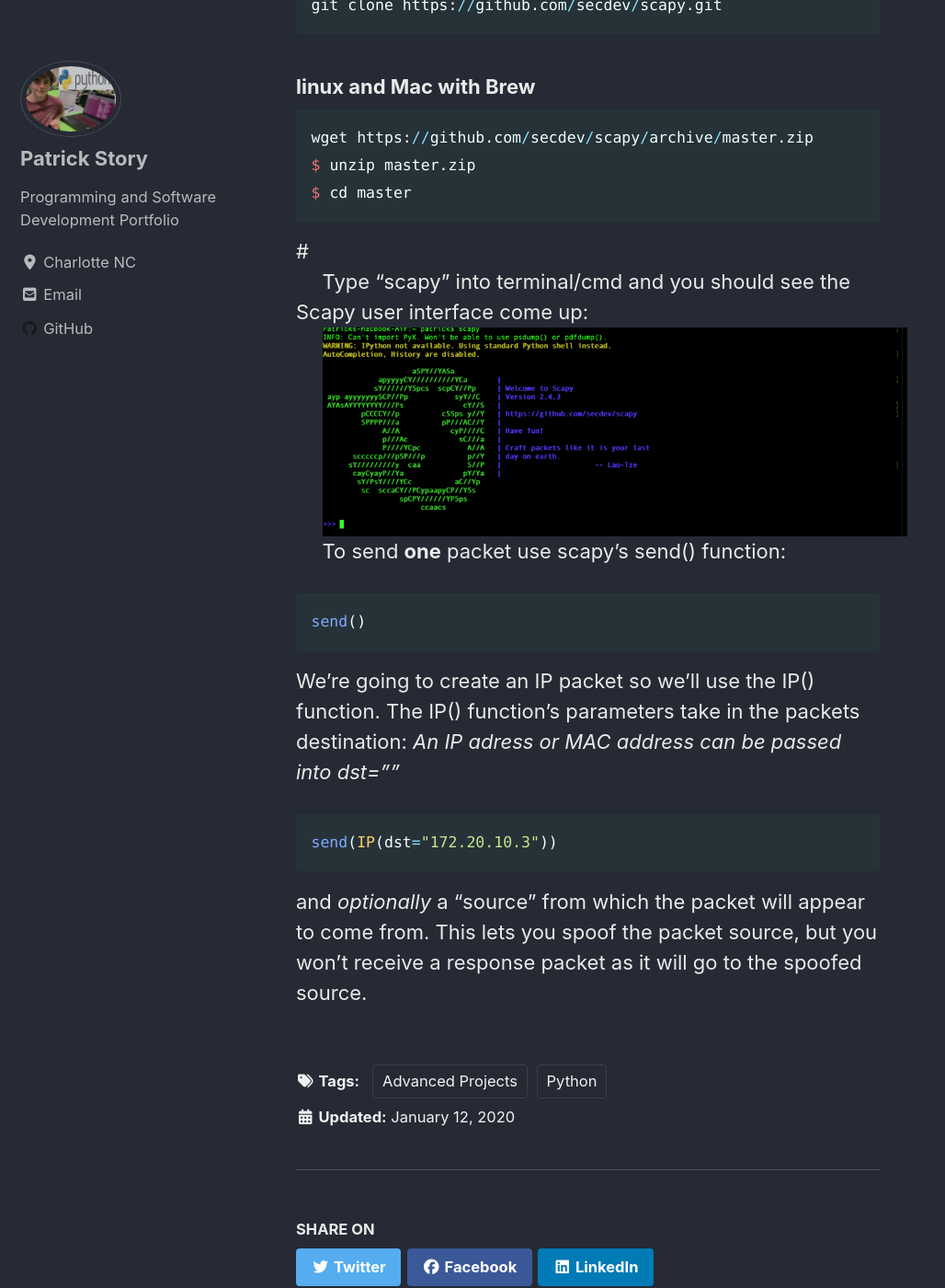
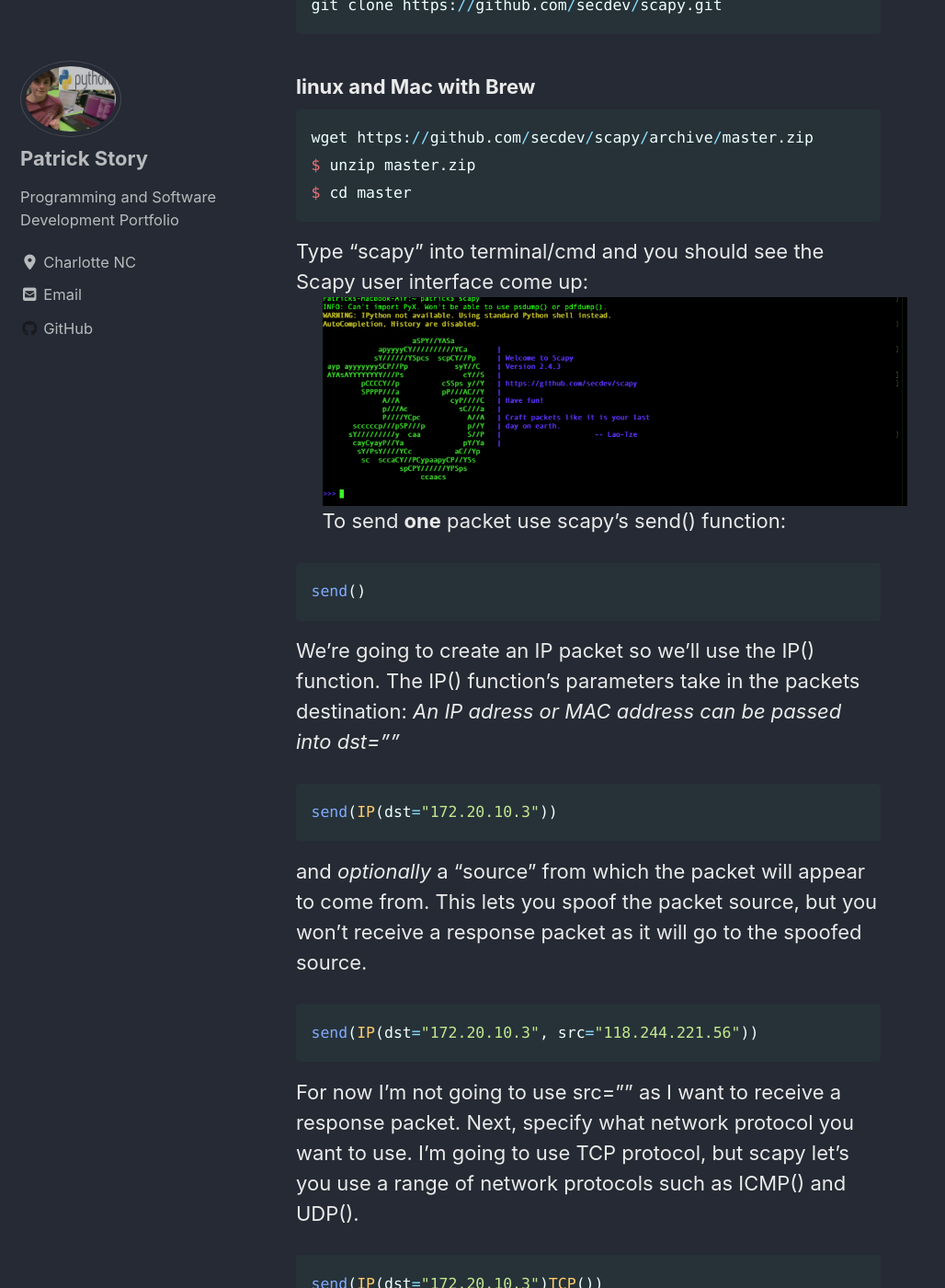
Before and after one commit to Patchyst/Patchyst.github.io, a Jekyll site: the page built from _posts/2020-12-1-scapy.md, in a window 1280 px wide and 1400 px high, scrolled down 1604 px. Shown: the whole window at 92% size, without its empty margins (0-1028 px from the left). Built offline with Jekyll 4.4.1, drawn with Linux system fonts in a browser that asks for light colours; cached includes are drawn as plain includes; nearby versions of some CDN libraries.

Commit message:
updating Scapy Project

````diff
--- a/_posts/2020-12-1-scapy.md
+++ b/_posts/2020-12-1-scapy.md
@@ -28,7 +28,7 @@ wget https://github.com/secdev/scapy/archive/master.zip
 $ unzip master.zip
 $ cd master
 ```
-#
+
 
 Type "scapy" into terminal/cmd and you should see the Scapy user interface come up:
 
@@ -45,3 +45,10 @@ We're going to create an IP packet so we'll use the IP() function. The IP() func
 send(IP(dst="172.20.10.3"))
 ```
 and *optionally* a "source" from which the packet will appear to come from. This lets you spoof the packet source, but you won't receive a response packet as it will go to the spoofed source.
+```python
+send(IP(dst="172.20.10.3", src="118.244.221.56"))
+```
+For now I'm not going to use src="" as I want to receive a response packet. Next, specify what network protocol you want to use. I'm going to use TCP protocol, but scapy let's you use a range of network protocols such as ICMP() and UDP().
+```python
+send(IP(dst="172.20.10.3")TCP())
+```
````
